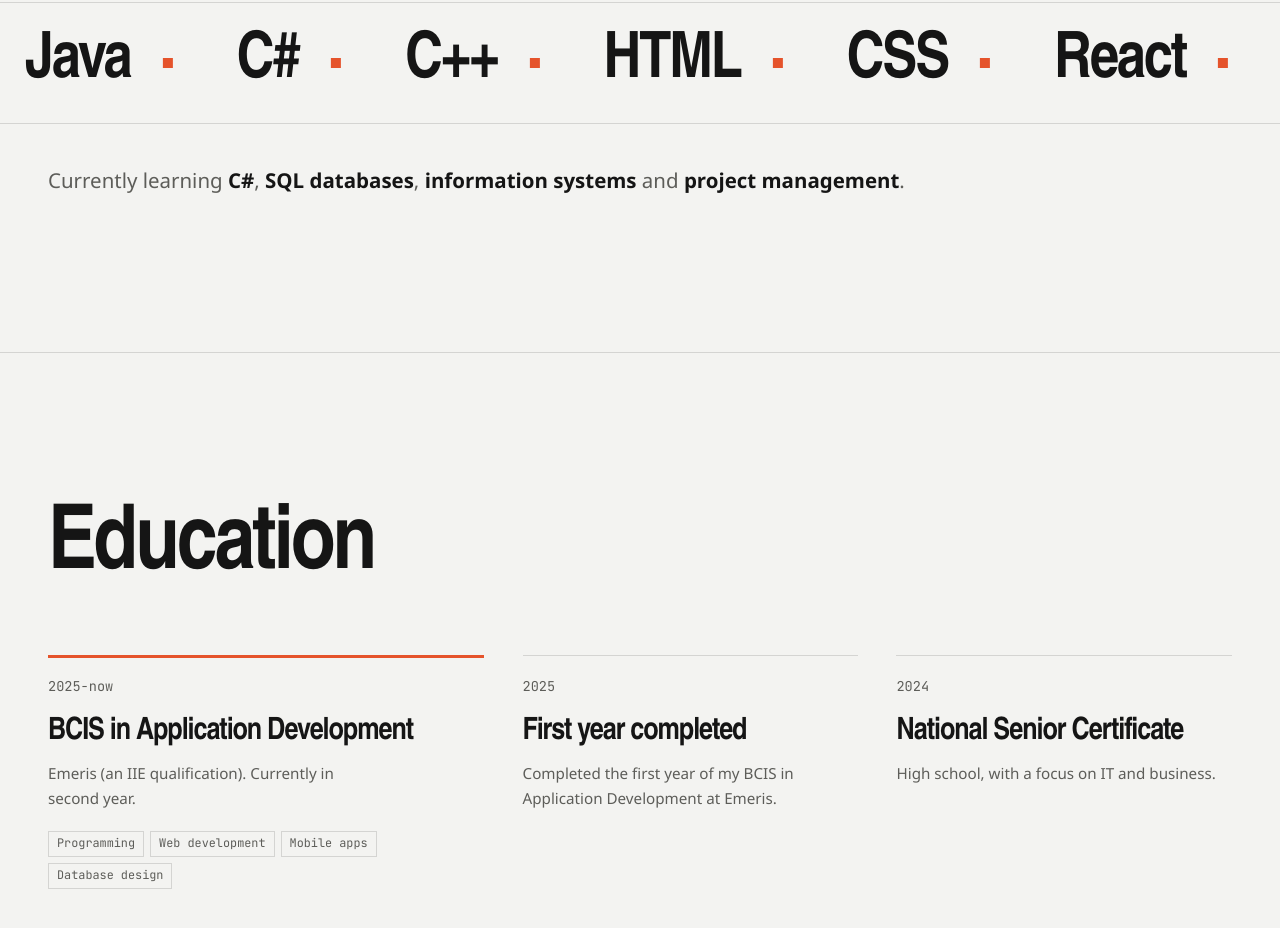
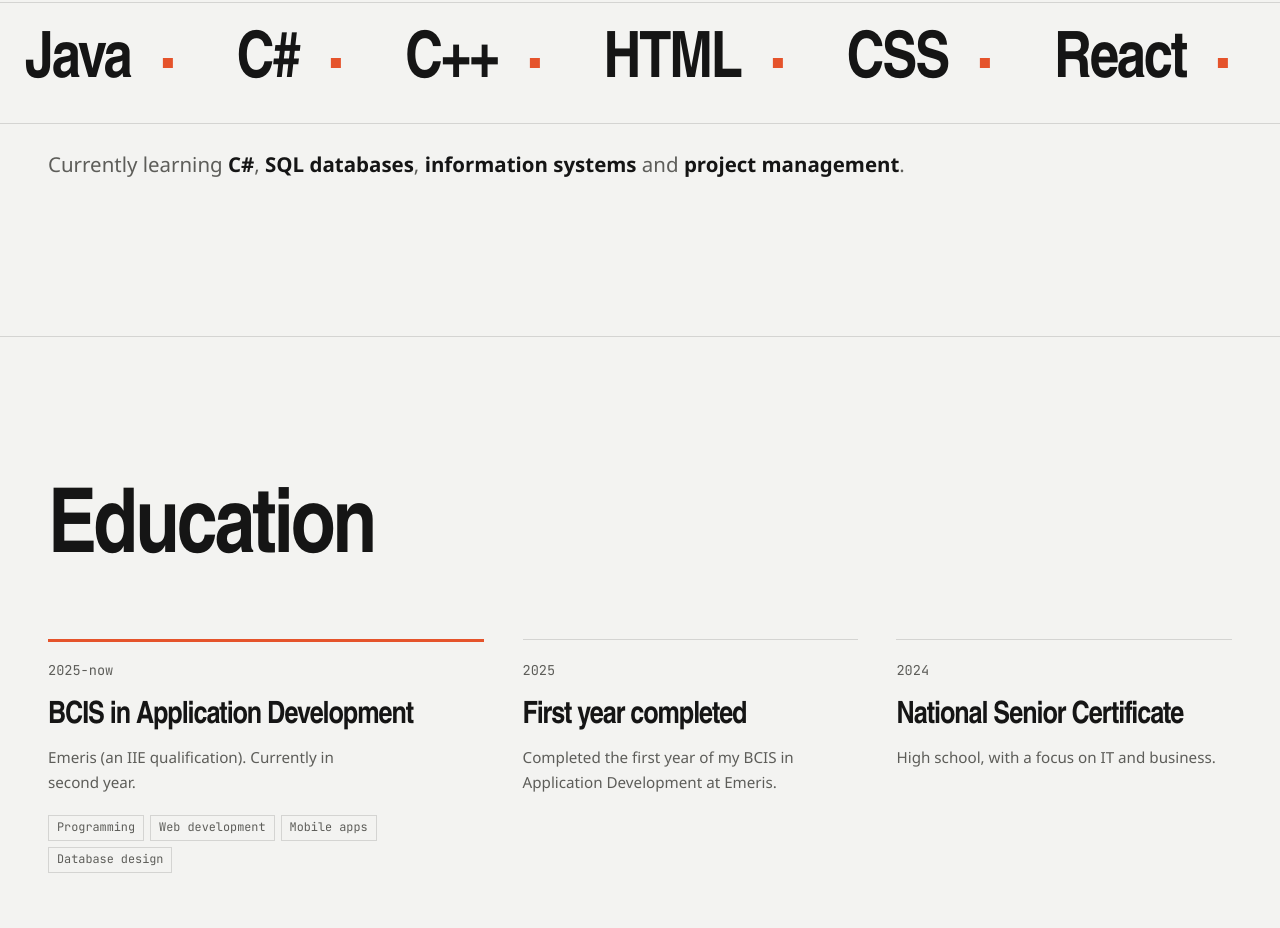
Before and after one commit to tahir-ismail/tahir-ismail.github.io, a plain HTML site: page index.html in a window 1280 px wide. Shown: the part 5146-6074 px from the top of the page. Drawn offline with Linux system fonts and the light colour scheme; a web font is replaced by a local one.

Commit message:
Tighten gap between toolkit strip and learning line

```diff
--- a/styles.css
+++ b/styles.css
@@ -188,7 +188,7 @@ p { margin: 0; text-wrap: pretty; }
   .marquee:hover .marquee-track { animation-play-state: paused; }
 }
 @keyframes marquee { to { transform: translateX(-100%); } }
-.learning { margin-top: 40px; font-size: clamp(1.1rem, 1.6vw, 1.35rem); color: var(--muted); }
+.learning { margin-top: 24px; font-size: clamp(1.1rem, 1.6vw, 1.35rem); color: var(--muted); }
 .learning strong { color: var(--text); font-weight: 700; }
 
 /* Education: three columns */
```
